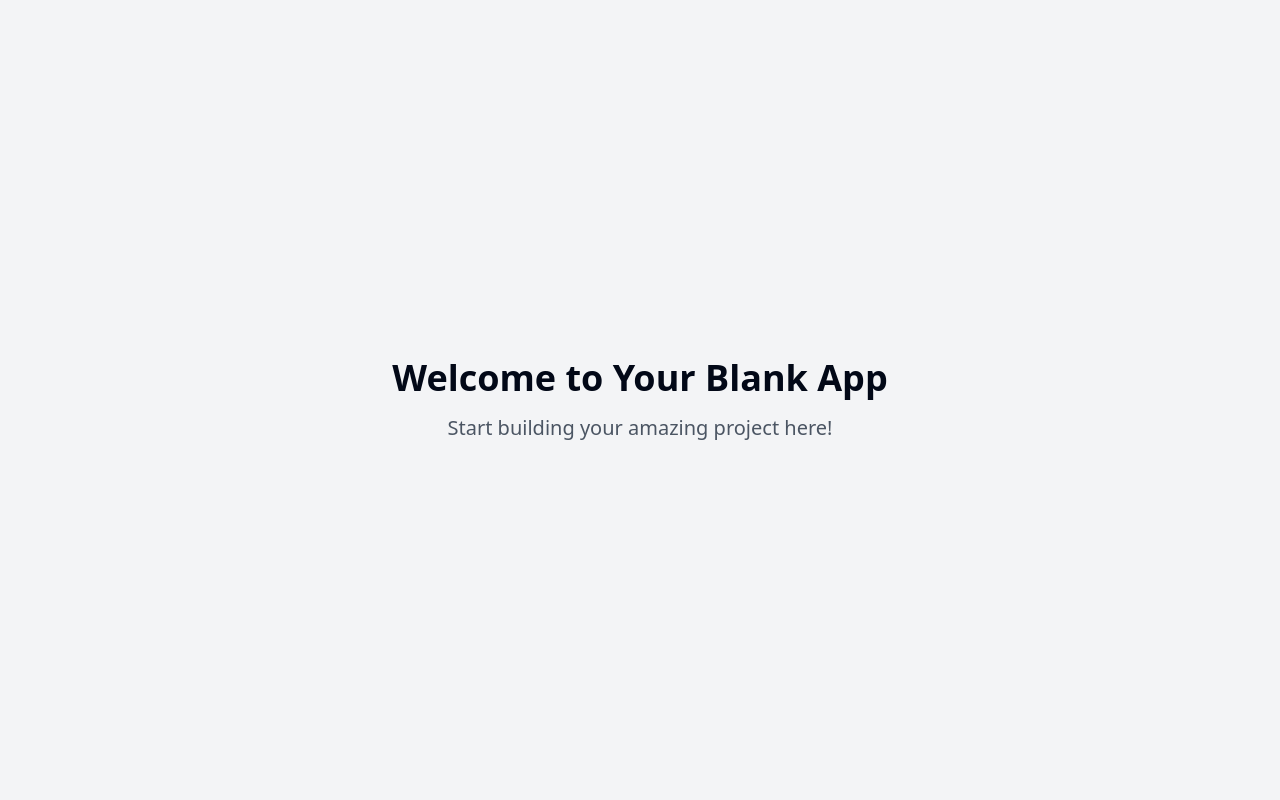
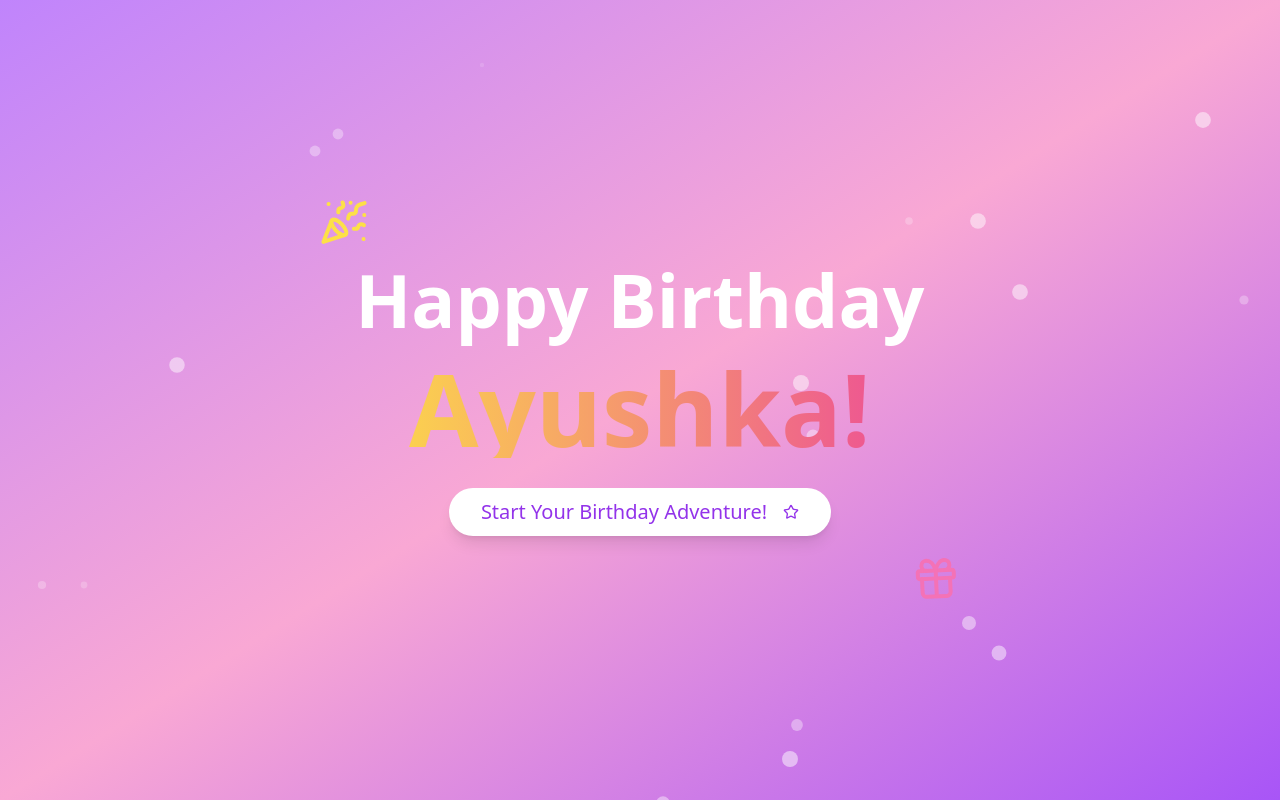
Before and after one commit to Niyaz0316/Chotti-birthday, a React (Vite) app: page / in a window 1280 px wide. Built offline with nearby package versions, Linux system fonts and the light colour scheme.

Commit message:
feat: Implement birthday website
Create a birthday website with a fancy home page, game, and animated gift reveal for Ayushka.

```diff
--- a/package.json
+++ b/package.json
@@ -45,6 +45,7 @@
     "cmdk": "^1.0.0",
     "date-fns": "^3.6.0",
     "embla-carousel-react": "^8.3.0",
+    "framer-motion": "^12.7.4",
     "input-otp": "^1.2.4",
     "lucide-react": "^0.462.0",
     "next-themes": "^0.3.0",
--- a/src/App.tsx
+++ b/src/App.tsx
@@ -1,9 +1,12 @@
+
 import { Toaster } from "@/components/ui/toaster";
 import { Toaster as Sonner } from "@/components/ui/sonner";
 import { TooltipProvider } from "@/components/ui/tooltip";
 import { QueryClient, QueryClientProvider } from "@tanstack/react-query";
 import { BrowserRouter, Routes, Route } from "react-router-dom";
 import Index from "./pages/Index";
+import Game from "./pages/Game";
+import Gift from "./pages/Gift";
 import NotFound from "./pages/NotFound";
 
 const queryClient = new QueryClient();
@@ -16,7 +19,8 @@ const App = () => (
       <BrowserRouter>
         <Routes>
           <Route path="/" element={<Index />} />
-          {/* ADD ALL CUSTOM ROUTES ABOVE THE CATCH-ALL "*" ROUTE */}
+          <Route path="/game" element={<Game />} />
+          <Route path="/gift" element={<Gift />} />
           <Route path="*" element={<NotFound />} />
         </Routes>
       </BrowserRouter>
--- /dev/null
+++ b/src/components/Fireworks.tsx
@@ -0,0 +1,104 @@
+
+import { useEffect, useRef } from 'react';
+
+export const Fireworks = () => {
+  const canvasRef = useRef<HTMLCanvasElement>(null);
+
+  useEffect(() => {
+    const canvas = canvasRef.current;
+    if (!canvas) return;
+
+    const ctx = canvas.getContext('2d');
+    if (!ctx) return;
+
+    canvas.width = window.innerWidth;
+    canvas.height = window.innerHeight;
+
+    const particles: any[] = [];
+    const fireworks: any[] = [];
+
+    class Particle {
+      x: number;
+      y: number;
+      vx: number;
+      vy: number;
+      alpha: number;
+      color: string;
+
+      constructor(x: number, y: number, color: string) {
+        this.x = x;
+        this.y = y;
+        this.vx = (Math.random() - 0.5) * 8;
+        this.vy = (Math.random() - 0.5) * 8;
+        this.alpha = 1;
+        this.color = color;
+      }
+
+      draw() {
+        if (!ctx) return;
+        ctx.globalAlpha = this.alpha;
+        ctx.beginPath();
+        ctx.arc(this.x, this.y, 2, 0, Math.PI * 2);
+        ctx.fillStyle = this.color;
+        ctx.fill();
+      }
+
+      update() {
+        this.x += this.vx;
+        this.y += this.vy;
+        this.vy += 0.1;
+        this.alpha -= 0.01;
+      }
+    }
+
+    function createFirework() {
+      const x = Math.random() * canvas.width;
+      const y = canvas.height;
+      const colors = ['#ff69b4', '#7b68ee', '#ffd700', '#ff6347', '#00ff7f'];
+      const color = colors[Math.floor(Math.random() * colors.length)];
+
+      for (let i = 0; i < 50; i++) {
+        particles.push(new Particle(x, y, color));
+      }
+    }
+
+    let lastFirework = 0;
+
+    function animate(timestamp: number) {
+      if (!ctx) return;
+      ctx.fillStyle = 'rgba(0, 0, 0, 0.1)';
+      ctx.fillRect(0, 0, canvas.width, canvas.height);
+
+      if (timestamp - lastFirework > 500) {
+        createFirework();
+        lastFirework = timestamp;
+      }
+
+      for (let i = particles.length - 1; i >= 0; i--) {
+        particles[i].draw();
+        particles[i].update();
+
+        if (particles[i].alpha <= 0) {
+          particles.splice(i, 1);
+        }
+      }
+
+      requestAnimationFrame(animate);
+    }
+
+    animate(0);
+
+    return () => {
+      particles.length = 0;
+      fireworks.length = 0;
+    };
+  }, []);
+
+  return (
+    <canvas
+      ref={canvasRef}
+      className="absolute top-0 left-0 w-full h-full"
+      style={{ background: 'transparent' }}
+    />
+  );
+};
--- /dev/null
+++ b/src/pages/Game.tsx
@@ -0,0 +1,83 @@
+
+import { useState, useEffect } from 'react';
+import { useNavigate } from 'react-router-dom';
+import { Card } from '@/components/ui/card';
+
+const CARDS = [
+  { id: 1, emoji: '🎂' },
+  { id: 2, emoji: '🎈' },
+  { id: 3, emoji: '🎁' },
+  { id: 4, emoji: '🎊' },
+  { id: 5, emoji: '🌟' },
+  { id: 6, emoji: '🎵' },
+].flatMap(card => [{ ...card, matchId: card.id }, { ...card, matchId: card.id }]);
+
+const Game = () => {
+  const navigate = useNavigate();
+  const [cards, setCards] = useState(() =>
+    [...CARDS].sort(() => Math.random() - 0.5).map((card, index) => ({
+      ...card,
+      index,
+      isFlipped: false,
+      isMatched: false
+    }))
+  );
+  const [selectedCards, setSelectedCards] = useState<number[]>([]);
+  const [matches, setMatches] = useState(0);
+
+  useEffect(() => {
+    if (selectedCards.length === 2) {
+      const [first, second] = selectedCards;
+      if (cards[first].matchId === cards[second].matchId) {
+        setCards(prev => prev.map((card, idx) =>
+          idx === first || idx === second ? { ...card, isMatched: true } : card
+        ));
+        setMatches(m => m + 1);
+        setSelectedCards([]);
+      } else {
+        setTimeout(() => {
+          setCards(prev => prev.map((card, idx) =>
+            idx === first || idx === second ? { ...card, isFlipped: false } : card
+          ));
+          setSelectedCards([]);
+        }, 1000);
+      }
+    }
+  }, [selectedCards]);
+
+  useEffect(() => {
+    if (matches === CARDS.length / 2) {
+      setTimeout(() => navigate('/gift'), 1500);
+    }
+  }, [matches, navigate]);
+
+  const handleCardClick = (index: number) => {
+    if (selectedCards.length === 2 || cards[index].isFlipped || cards[index].isMatched) return;
+
+    setCards(prev => prev.map((card, idx) =>
+      idx === index ? { ...card, isFlipped: true } : card
+    ));
+    setSelectedCards(prev => [...prev, index]);
+  };
+
+  return (
+    <div className="min-h-screen bg-gradient-to-br from-purple-100 to-pink-100 p-8">
+      <h2 className="text-3xl font-bold text-center mb-8 text-purple-600">Match the Birthday Cards!</h2>
+      <div className="grid grid-cols-3 gap-4 max-w-md mx-auto">
+        {cards.map((card, index) => (
+          <Card
+            key={index}
+            className={`h-24 flex items-center justify-center text-4xl cursor-pointer transform transition-all duration-300 hover:scale-105 ${
+              card.isFlipped || card.isMatched ? 'bg-white' : 'bg-purple-500'
+            }`}
+            onClick={() => handleCardClick(index)}
+          >
+            {(card.isFlipped || card.isMatched) ? card.emoji : '🎀'}
+          </Card>
+        ))}
+      </div>
+    </div>
+  );
+};
+
+export default Game;
--- /dev/null
+++ b/src/pages/Gift.tsx
@@ -0,0 +1,38 @@
+
+import { useEffect, useState } from 'react';
+import { Fireworks } from '@/components/Fireworks';
+import { motion } from 'framer-motion';
+
+const Gift = () => {
+  const [showMessage, setShowMessage] = useState(false);
+
+  useEffect(() => {
+    setTimeout(() => setShowMessage(true), 1000);
+  }, []);
+
+  return (
+    <div className="min-h-screen bg-gradient-to-br from-purple-900 to-pink-900 relative overflow-hidden flex items-center justify-center">
+      <Fireworks />
+
+      {showMessage && (
+        <motion.div
+          initial={{ scale: 0, opacity: 0 }}
+          animate={{ scale: 1, opacity: 1 }}
+          transition={{ duration: 0.5 }}
+          className="text-center z-10"
+        >
+          <h1 className="text-6xl font-bold text-white mb-6">
+            Happy Birthday Ayushka! 🎉
+          </h1>
+          <p className="text-xl text-pink-200 max-w-2xl mx-auto leading-relaxed">
+            May your day be filled with joy, laughter, and all the love in the world!
+            Thank you for being such an amazing friend. Here's to many more years of
+            friendship and celebrations! 🎂✨
+          </p>
+        </motion.div>
+      )}
+    </div>
+  );
+};
+
+export default Gift;
--- a/src/pages/Index.tsx
+++ b/src/pages/Index.tsx
@@ -1,12 +1,101 @@
-// Update this page (the content is just a fallback if you fail to update the page)
+
+import { useNavigate } from 'react-router-dom';
+import { motion } from 'framer-motion';
+import { PartyPopper, Gift, Star } from 'lucide-react';
+import { Button } from '@/components/ui/button';
 
 const Index = () => {
+  const navigate = useNavigate();
+
   return (
-    <div className="min-h-screen flex items-center justify-center bg-gray-100">
-      <div className="text-center">
-        <h1 className="text-4xl font-bold mb-4">Welcome to Your Blank App</h1>
-        <p className="text-xl text-gray-600">Start building your amazing project here!</p>
-      </div>
+    <div className="min-h-screen bg-gradient-to-br from-purple-400 via-pink-300 to-purple-500 flex flex-col items-center justify-center relative overflow-hidden">
+      {/* Floating elements */}
+      <motion.div
+        animate={{
+          y: [0, -20, 0],
+          rotate: [0, 10, -10, 0],
+        }}
+        transition={{
+          duration: 5,
+          repeat: Infinity,
+          ease: "easeInOut",
+        }}
+        className="absolute top-1/4 left-1/4"
+      >
+        <PartyPopper className="w-12 h-12 text-yellow-300" />
+      </motion.div>
+
+      <motion.div
+        animate={{
+          y: [0, 20, 0],
+          rotate: [0, -10, 10, 0],
+        }}
+        transition={{
+          duration: 4,
+          repeat: Infinity,
+          ease: "easeInOut",
+          delay: 1,
+        }}
+        className="absolute bottom-1/4 right-1/4"
+      >
+        <Gift className="w-12 h-12 text-pink-400" />
+      </motion.div>
+
+      {/* Main content */}
+      <motion.div
+        initial={{ opacity: 0, y: 20 }}
+        animate={{ opacity: 1, y: 0 }}
+        transition={{ duration: 1 }}
+        className="text-center z-10"
+      >
+        <motion.h1
+          className="text-7xl font-bold text-white mb-6"
+          animate={{ scale: [1, 1.05, 1] }}
+          transition={{ duration: 2, repeat: Infinity }}
+        >
+          Happy Birthday
+        </motion.h1>
+        <motion.h2
+          className="text-8xl font-bold bg-clip-text text-transparent bg-gradient-to-r from-yellow-300 to-pink-500 mb-8"
+          animate={{ scale: [1, 1.05, 1] }}
+          transition={{ duration: 2, repeat: Infinity, delay: 0.5 }}
+        >
+          Ayushka!
+        </motion.h2>
+
+        <motion.div
+          whileHover={{ scale: 1.05 }}
+          whileTap={{ scale: 0.95 }}
+        >
+          <Button
+            onClick={() => navigate('/game')}
+            className="bg-white text-purple-600 hover:bg-purple-100 text-xl px-8 py-6 rounded-full shadow-lg"
+          >
+            Start Your Birthday Adventure! <Star className="ml-2" />
+          </Button>
+        </motion.div>
+      </motion.div>
+
+      {/* Background decorations */}
+      {[...Array(20)].map((_, i) => (
+        <motion.div
+          key={i}
+          className="absolute w-4 h-4 bg-white rounded-full opacity-50"
+          style={{
+            left: `${Math.random() * 100}%`,
+            top: `${Math.random() * 100}%`,
+          }}
+          animate={{
+            scale: [0, 1, 0],
+            opacity: [0, 0.5, 0],
+          }}
+          transition={{
+            duration: 2 + Math.random() * 2,
+            repeat: Infinity,
+            delay: Math.random() * 2,
+          }}
+        />
+      ))}
     </div>
   );
 };
```
Also changed, not shown: 1 other file (tests, documents, lock files or other folders).
